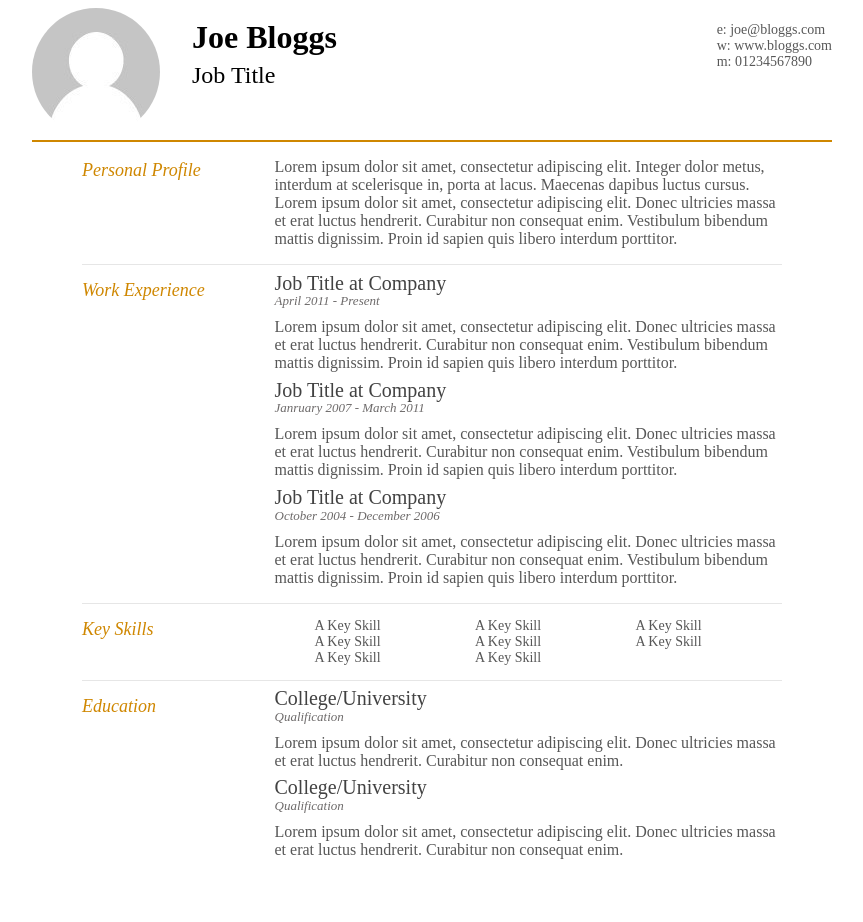
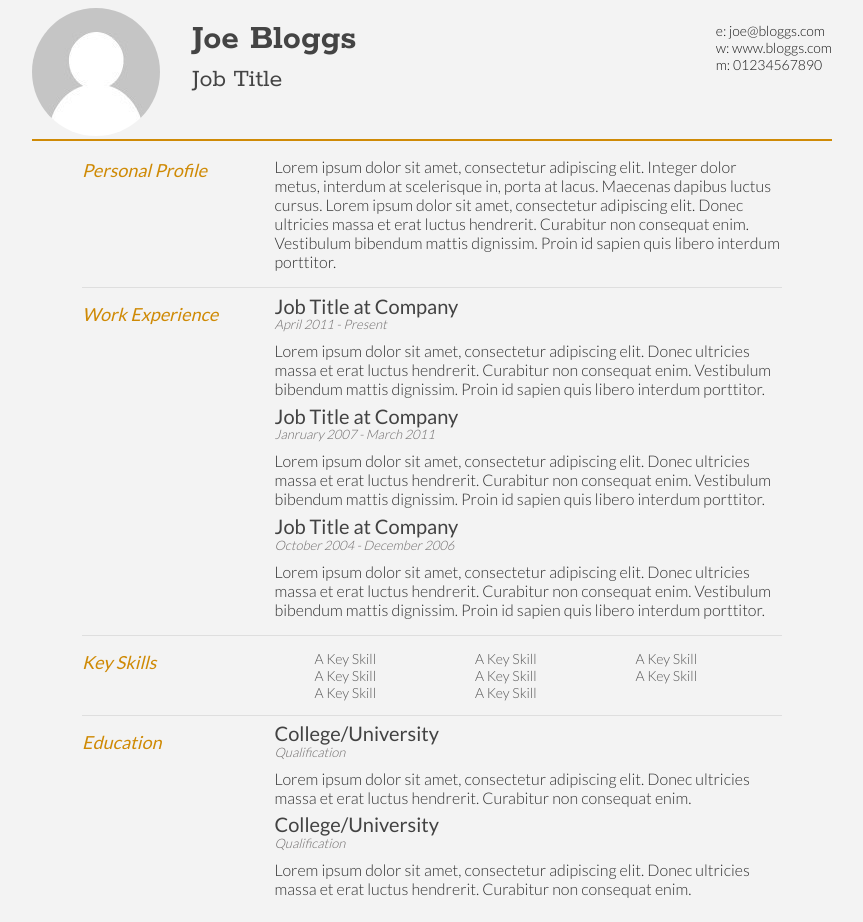
Before and after one commit to Kenzie-Academy-Brasil-Developers/estilizar-curriculo-sprint-2-murilo-bot, a plain HTML site: page index.html in a window 1280 px wide. Shown: the whole page, without its empty margins (208-1071 px from the left). Before the commit the page ends 883 px from the top, so only its background shows below. Drawn offline with Linux system fonts and the light colour scheme.

Commit message:
corrigindo fontes e cores

```diff
--- a/index.html
+++ b/index.html
@@ -22,7 +22,7 @@
 		</div>
 
 		<div id="name">
-			<h1>Joe Bloggs</h1>
+			<h1 id="nameTitle">Joe Bloggs</h1>
 			<h2 id="jobTitle">Job Title</h2>
 		</div>
 
--- a/style.css
+++ b/style.css
@@ -1,14 +1,16 @@
 body {
+	font-family: 'Lato', 'Helvetica' , 'Arial';
 	width: 800px;
     margin-left: auto;
     margin-right: auto;
+	background-color: #f3f3f3;
 }
 
 
 .mainDetails{
     margin-left: auto;
     margin-right: auto;
-	border-bottom: 2px solid rgb(207, 135, 0);
+	border-bottom: 2px solid #cf8a05;
 
 }
 
@@ -16,14 +18,14 @@ body {
 	float: right;
 	font-size: 14px;
     font-weight: 100;
-    color: rgb(87, 87, 87);
+    color: #181818;
 
 }
 
 #conteudoDetails{
 	font-size: 14px;
 	font-weight: 100;
-	color: rgb(87, 87, 87);
+	color: #181818;
 }
 
 #mainArea{
@@ -33,8 +35,8 @@ body {
 }
 
 .containerBorder{
-	border-bottom: 1.5px solid;
-	color: rgb(230, 230, 230);
+	border-bottom: 1px solid;
+	color: #dedede;
 }
 
 
@@ -53,14 +55,24 @@ body {
 	border-radius: 25px;
 }
 
+#nameTitle{
+	font-size: 36px;
+	font-weight: 700;
+	color: #444444;
+}
+
 #jobTitle{
+	font-size: 26px;
 	font-weight: 400;
+	color: #444444;
 }
 
 #name {
+	font-family: 'Rokkitt', 'Helvetica', 'Arial' , 'sans-serif';
 	float: left;
 	line-height: 16px;
 	margin-left: 30px;
+	color: #444444;
 
 }
 div ul li{
@@ -87,7 +99,7 @@ div ul li a {
 	font-size: 18px;
 	font-style: italic;
 	font-weight: 400;
-	color: rgb(207, 135, 0);
+	color: #cf8a05;
 }
 
 .tituloh2{
@@ -105,7 +117,7 @@ div ul li a {
 .conteudo{
 	font-size: 16px;
 	font-weight: 100;
-	color: rgb(87, 87, 87);
+	color: rgb(48, 48, 48);
 }
 
 .subDetails{
```
